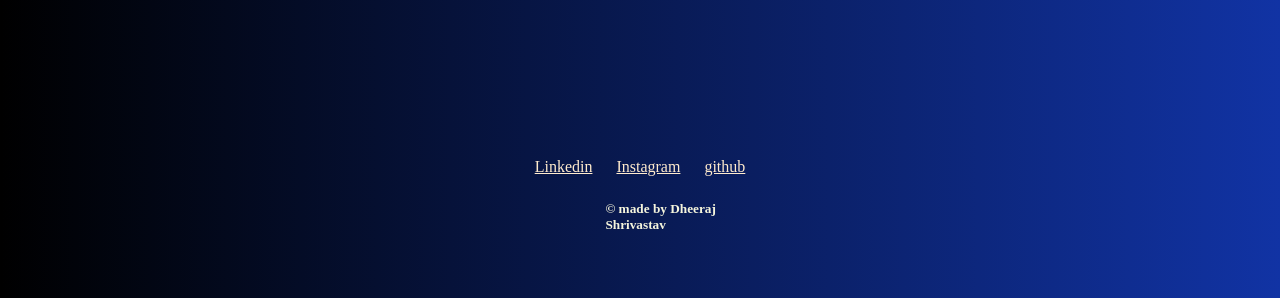
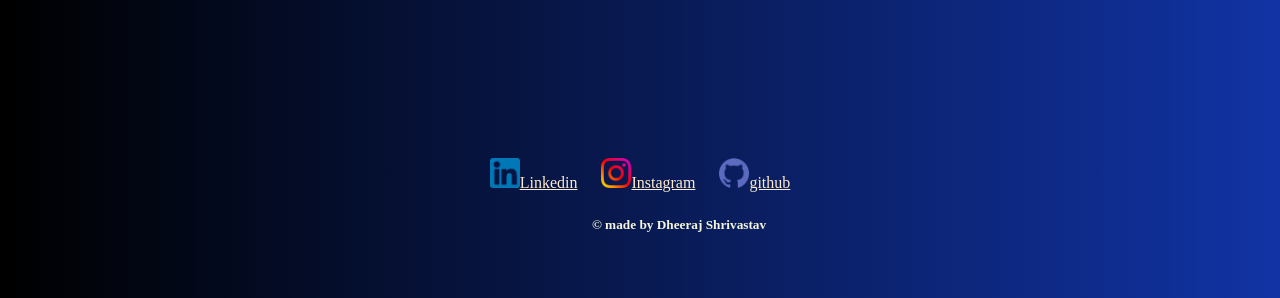
Before and after one commit to Doreamo-max/0-of-30, a plain HTML site: page index.html in a window 1280 px wide. Shown: the part 1096-1394 px from the top of the page. Drawn offline with Linux system fonts and the light colour scheme; the site is published under a folder, as on GitHub Pages, so addresses that start at the root find nothing.

Commit message:
Update index.html

```diff
--- a/index.html
+++ b/index.html
@@ -95,9 +95,9 @@
    <footer class="footer">
     <div class="container">
         <li class="id">
-            <a href="https://www.linkedin.com/in/dheeraj-shrivastav-547310233/"><img src="/assest/linkedin.png" alt="">Linkedin</a>
-            <a href="https://www.instagram.com/dheeraj.srivastav.14/"><img src="/assest/instagram.png" alt="">Instagram</a>
-            <a href="https://github.com/Doreamo-max"><img src="/assest/github.png" alt="">github</a>
+            <a href="https://www.linkedin.com/in/dheeraj-shrivastav-547310233/"><img src="assest/linkedin.png" alt="">Linkedin</a>
+            <a href="https://www.instagram.com/dheeraj.srivastav.14/"><img src="assest/instagram.png" alt="">Instagram</a>
+            <a href="https://github.com/Doreamo-max"><img src="assest/github.png" alt="">github</a>
             <h5>&#169; made by Dheeraj Shrivastav</h5>
         </li>
 
```
